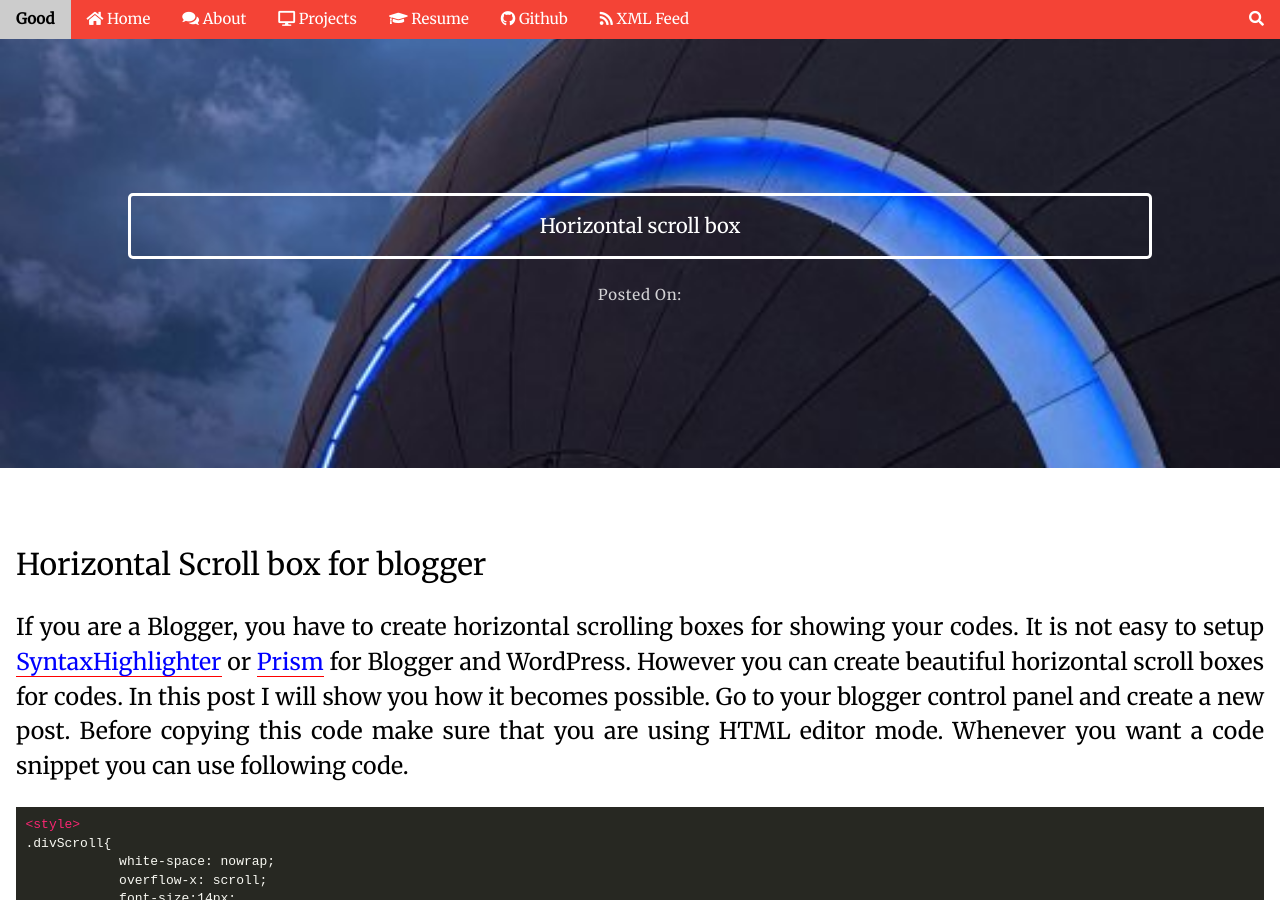
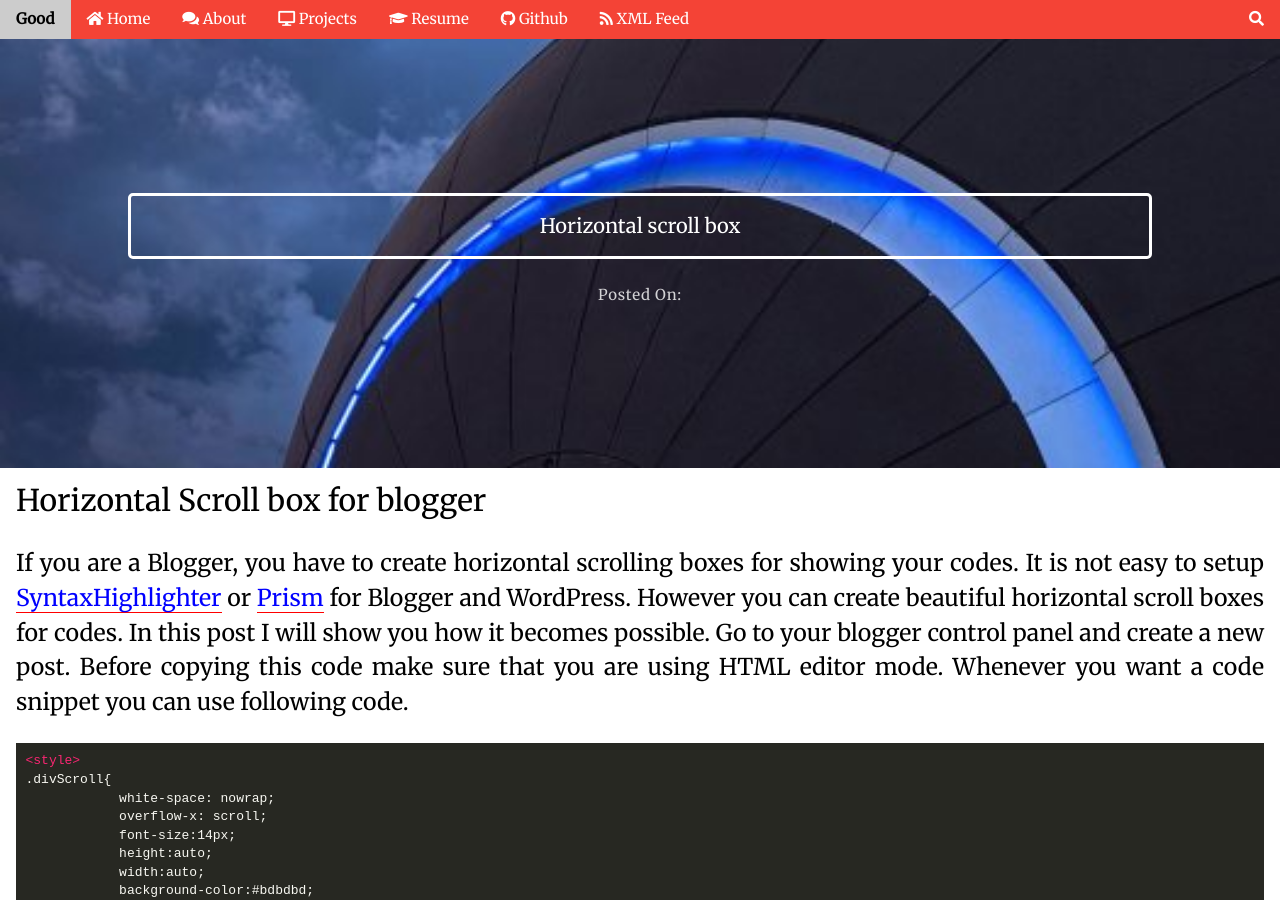
Before and after one commit to chipprogrammers/Good, a Jekyll site: the page built from _posts/2017-06-17-horizontal-scroll-box.md, in a window 1280 px wide and 900 px high. Built offline with Jekyll 4.4.1, drawn with Linux system fonts in a browser that asks for light colours; comment, search, counter and statistics services are not loaded.

Commit message:
Update post.html

```diff
--- a/_layouts/post.html
+++ b/_layouts/post.html
@@ -10,7 +10,7 @@
 {% include navbar.html %}
 {% include parallax.html %}
 <div class="content-wrapper">
-    <div class="content w3-container myFont w3-padding-64">
+    <div class="content w3-container myFont">
 <article id="myLink">
     {{ content }}
 </article>
```
